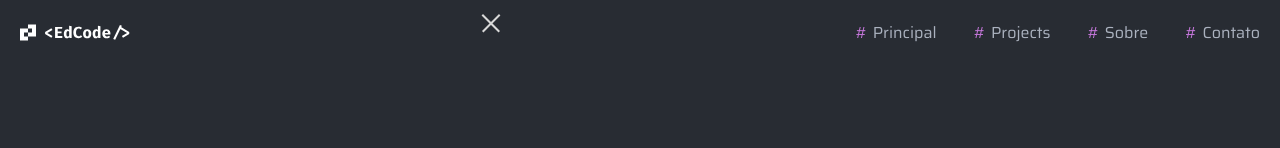
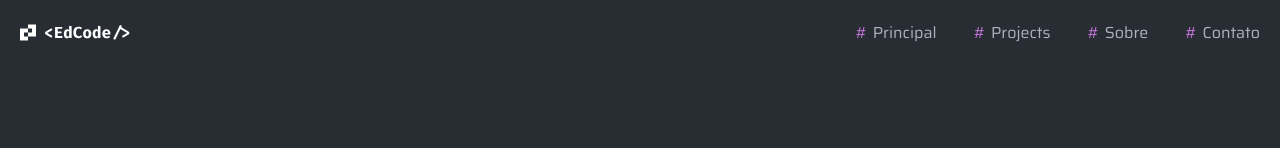
Before and after one commit to edfragoso/portfolio, a Next.js app in the folder new-portfolio/: page / in a window 1280 px wide. Shown: the top 148 px of the page. Built offline with nearby package versions, Linux system fonts and the light colour scheme.

Commit message:
fiz: changed logic open/close

```diff
--- a/new-portfolio/src/components/common/header.tsx
+++ b/new-portfolio/src/components/common/header.tsx
@@ -12,7 +12,7 @@ import {
 import { useState } from "react";
 
 export function Header() {
-  const [menuVisible, setMenuVisible] = useState<boolean>(true);
+  const [menuVisible, setMenuVisible] = useState<boolean>(false);
 
   const toggleMenu = () => {
     setMenuVisible(!menuVisible);
```
